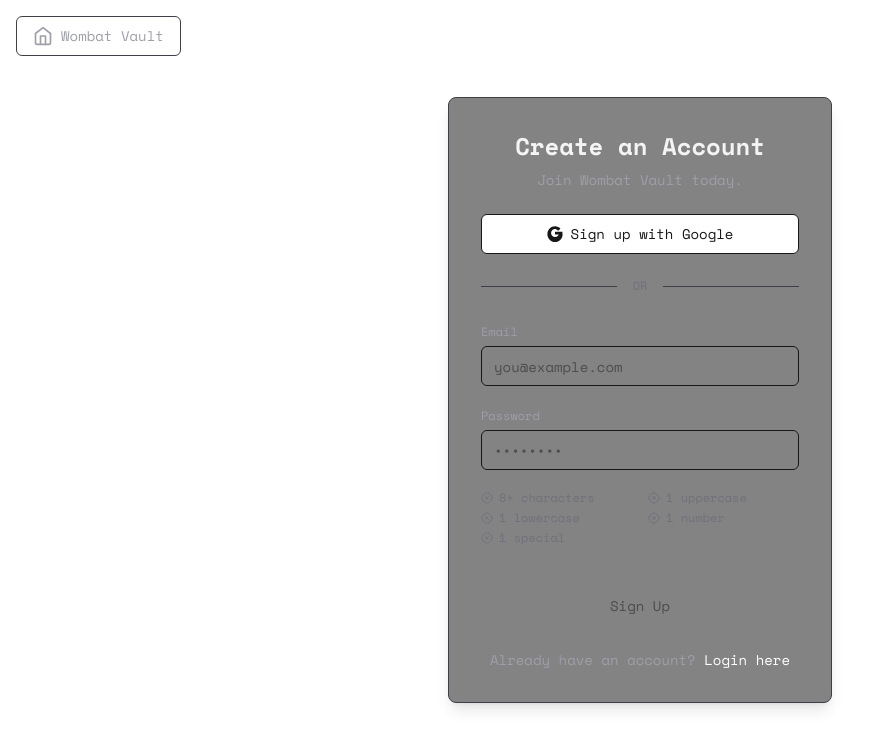
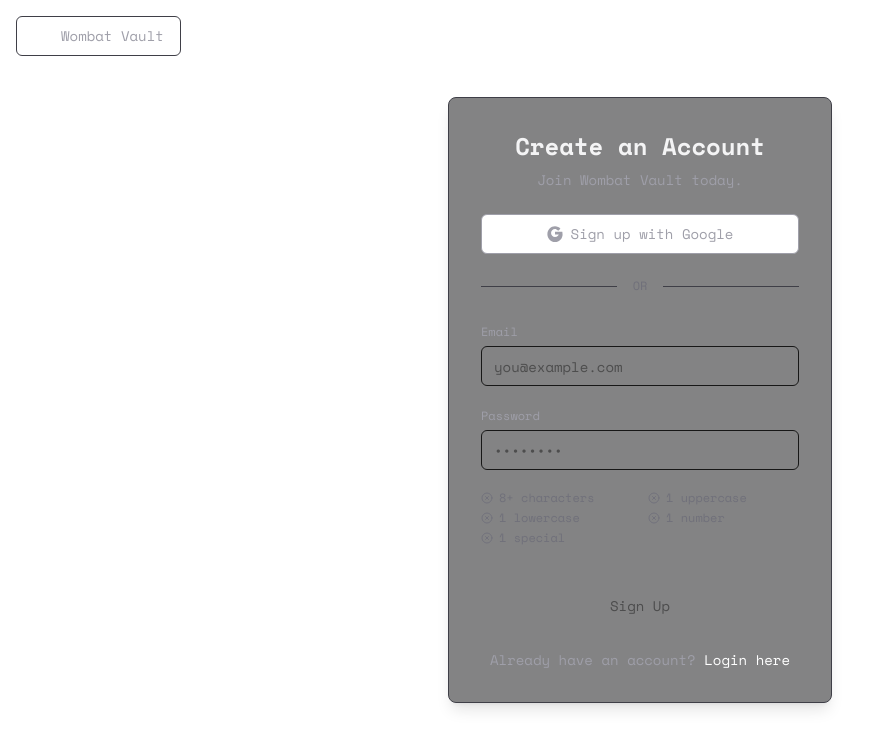
Before and after one commit to rx6ru/wombat, a Next.js app in the folder frontend/: page /signup in a window 1280 px wide. Shown: the top 748 px of the page, without its empty margins (0-879 px from the left). Built offline with nearby package versions, Linux system fonts and the light colour scheme; no server answers.

Commit message:
Added Website Logo and made Few UI Enhancements

```diff
--- a/frontend/app/login/page.tsx
+++ b/frontend/app/login/page.tsx
@@ -2,29 +2,11 @@
 
 import { useState } from "react";
 import Link from "next/link";
+import Image from "next/image";
 import { createClient } from "@/lib/supabase/client";
 import { Button } from "@/components/ui/button";
 import { Input } from "@/components/ui/input";
 import { motion } from "framer-motion";
-
-// A simple inline SVG for the Home icon
-const HomeIcon = () => (
-  <svg
-    xmlns="http://www.w3.org/2000/svg"
-    width="20"
-    height="20"
-    viewBox="0 0 24 24"
-    fill="none"
-    stroke="currentColor"
-    strokeWidth="2"
-    strokeLinecap="round"
-    strokeLinejoin="round"
-    className="lucide lucide-home mr-2"
-  >
-    <path d="m3 9 9-7 9 7v11a2 2 0 0 1-2 2H5a2 2 0 0 1-2-2z" />
-    <polyline points="9 22 9 12 15 12 15 22" />
-  </svg>
-);
 
 // A simple inline SVG for the Google icon
 const GoogleIcon = () => (
@@ -84,8 +66,8 @@ export default function LoginPage() {
   return (
     <div className="dark-dotted-background flex min-h-screen flex-col items-center justify-center p-4">
       <Link href="/" className="absolute top-4 left-4">
-        <Button variant="outline" className="text-zinc-400 hover:text-zinc-100 border-zinc-700 hover:border-zinc-500">
-          <HomeIcon />
+        <Button variant="outline" className="text-zinc-400 hover:text-zinc-100 border-zinc-700 hover:border-zinc-500 cursor-pointer">
+          <Image src="/logo_white.svg" alt="Wombat Vault Logo" width={20} height={20} className="mr-2" />
           Wombat Vault
         </Button>
       </Link>
@@ -104,7 +86,7 @@ export default function LoginPage() {
 
         <Button
           variant="outline"
-          className="w-full mt-6"
+          className="w-full mt-6 cursor-pointer text-zinc-400 hover:text-zinc-100"
           onClick={handleGoogleLogin}
           disabled={loading}
         >
--- a/frontend/app/page.tsx
+++ b/frontend/app/page.tsx
@@ -1,10 +1,18 @@
 'use client';
 import { motion } from 'framer-motion';
+import Image from 'next/image';
 
 export default function Home() {
   return (
     <main className="flex min-h-screen flex-col items-center justify-center p-24 dark-dotted-background overflow-hidden">
       <div className="z-10 text-center">
+        <Image
+          src="/logo_white.svg"
+          alt="Wombat Vault Logo"
+          width={200}
+          height={200}
+          className="mx-auto mb-4"
+        />
         <h1 className="text-5xl md:text-7xl font-bold bg-clip-text text-transparent bg-gradient-to-b from-neutral-50 to-neutral-400 bg-opacity-50 mb-4">
           Wombat Vault
         </h1>
--- a/frontend/app/signup/page.tsx
+++ b/frontend/app/signup/page.tsx
@@ -3,31 +3,13 @@
 import { useState, useMemo } from 'react';
 import { useRouter } from 'next/navigation';
 import Link from 'next/link';
+import Image from 'next/image';
 import { motion } from 'framer-motion';
 import { createClient } from '@/lib/supabase/client';
 
 import { Button } from '@/components/ui/button';
 import { Input } from '@/components/ui/input';
 import { CheckCircle2, XCircle } from 'lucide-react';
-
-// A simple inline SVG for the Home icon
-const HomeIcon = () => (
-  <svg
-    xmlns="http://www.w3.org/2000/svg"
-    width="20"
-    height="20"
-    viewBox="0 0 24 24"
-    fill="none"
-    stroke="currentColor"
-    strokeWidth="2"
-    strokeLinecap="round"
-    strokeLinejoin="round"
-    className="lucide lucide-home mr-2"
-  >
-    <path d="m3 9 9-7 9 7v11a2 2 0 0 1-2 2H5a2 2 0 0 1-2-2z" />
-    <polyline points="9 22 9 12 15 12 15 22" />
-  </svg>
-);
 
 // A simple inline SVG for the Google icon
 const GoogleIcon = () => (
@@ -107,8 +89,8 @@ export default function SignupPage() {
   return (
     <div className="flex min-h-screen flex-col items-center justify-center p-4 dark-dotted-background">
       <Link href="/" className="absolute top-4 left-4">
-        <Button variant="outline" className="text-zinc-400 hover:text-zinc-100 border-zinc-700 hover:border-zinc-500">
-          <HomeIcon />
+        <Button variant="outline" className="text-zinc-400 hover:text-zinc-100 border-zinc-700 hover:border-zinc-500 cursor-pointer">
+          <Image src="/logo_white.svg" alt="Wombat Vault Logo" width={20} height={20} className="mr-2" />
           Wombat Vault
         </Button>
       </Link>
@@ -125,7 +107,7 @@ export default function SignupPage() {
 
         <Button
             variant="outline"
-            className="w-full mt-6"
+            className="w-full mt-6 cursor-pointer text-zinc-400 hover:text-zinc-100"
             onClick={handleGoogleSignIn}
             disabled={loading}
         >
--- a/frontend/components/dashboard/DashboardClient.tsx
+++ b/frontend/components/dashboard/DashboardClient.tsx
@@ -1,6 +1,7 @@
 "use client";
 
 import { useState, useEffect, Suspense } from "react";
+import Image from "next/image";
 import { useRouter, useSearchParams } from "next/navigation";
 import { AnimatePresence, motion } from "framer-motion";
 import { Plus, Loader2, Search, X } from "lucide-react";
@@ -328,7 +329,10 @@ function DashboardClientContent({
       <div className="flex min-h-screen w-full dark-dotted-background">
         <div className="hidden md:block md:w-64 bg-zinc-950/80 backdrop-blur-md border-r border-zinc-700">
           <div className="flex h-16 items-center border-b border-zinc-700 px-6">
-            <h1 className="text-xl font-bold text-zinc-100">Wombat Vault</h1>
+            <div className="flex items-center">
+                <Image src="/logo_white.svg" alt="Wombat Vault Logo" width={28} height={28} className="mr-2" />
+                <h1 className="text-xl font-bold text-zinc-100">Wombat Vault</h1>
+            </div>
           </div>
           <Sidebar onViewChange={handleViewChange} isViewChanging={isViewChanging} />
         </div>
@@ -336,9 +340,10 @@ function DashboardClientContent({
         <div className="flex flex-1 flex-col">
           <header className="sticky top-0 z-10 bg-zinc-950/80 backdrop-blur-md border-b border-zinc-700 md:border-b-0">
             <div className="container mx-auto flex items-center justify-between h-16 px-4">
-              <h1 className="text-xl font-bold text-zinc-100 md:hidden">
-                Wombat Vault
-              </h1>
+              <div className="flex items-center md:hidden">
+                <Image src="/logo_white.svg" alt="Wombat Vault Logo" width={28} height={28} className="mr-2" />
+                <h1 className="text-xl font-bold text-zinc-100">Wombat Vault</h1>
+              </div>
               <div className="flex-1 flex justify-center px-4">
                 <form onSubmit={handleSearch} className="w-full max-w-md relative">
                   <Input
```
Also changed, not shown: frontend/public/logo_black.svg (added), frontend/public/logo_white.svg (added).
